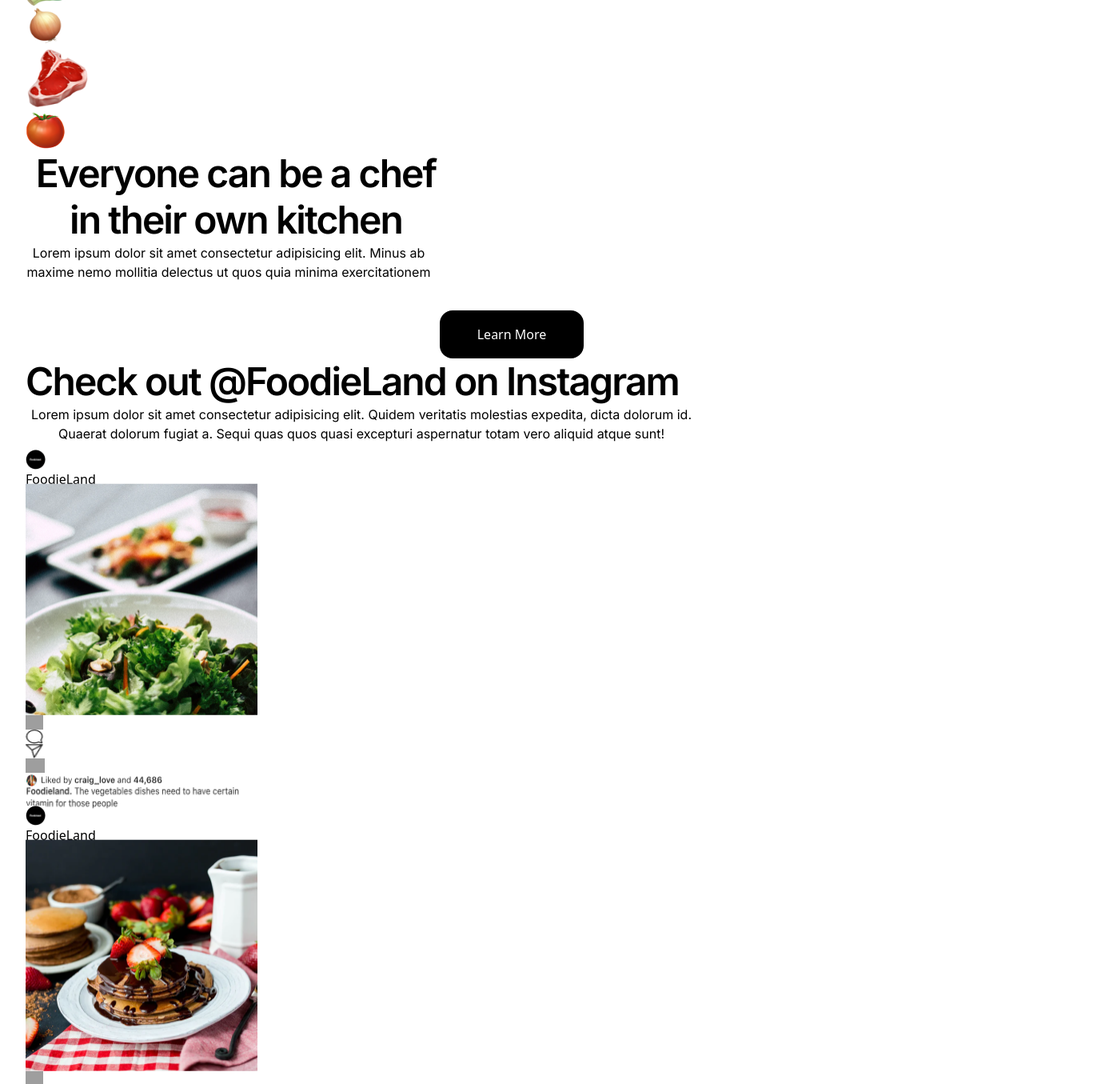
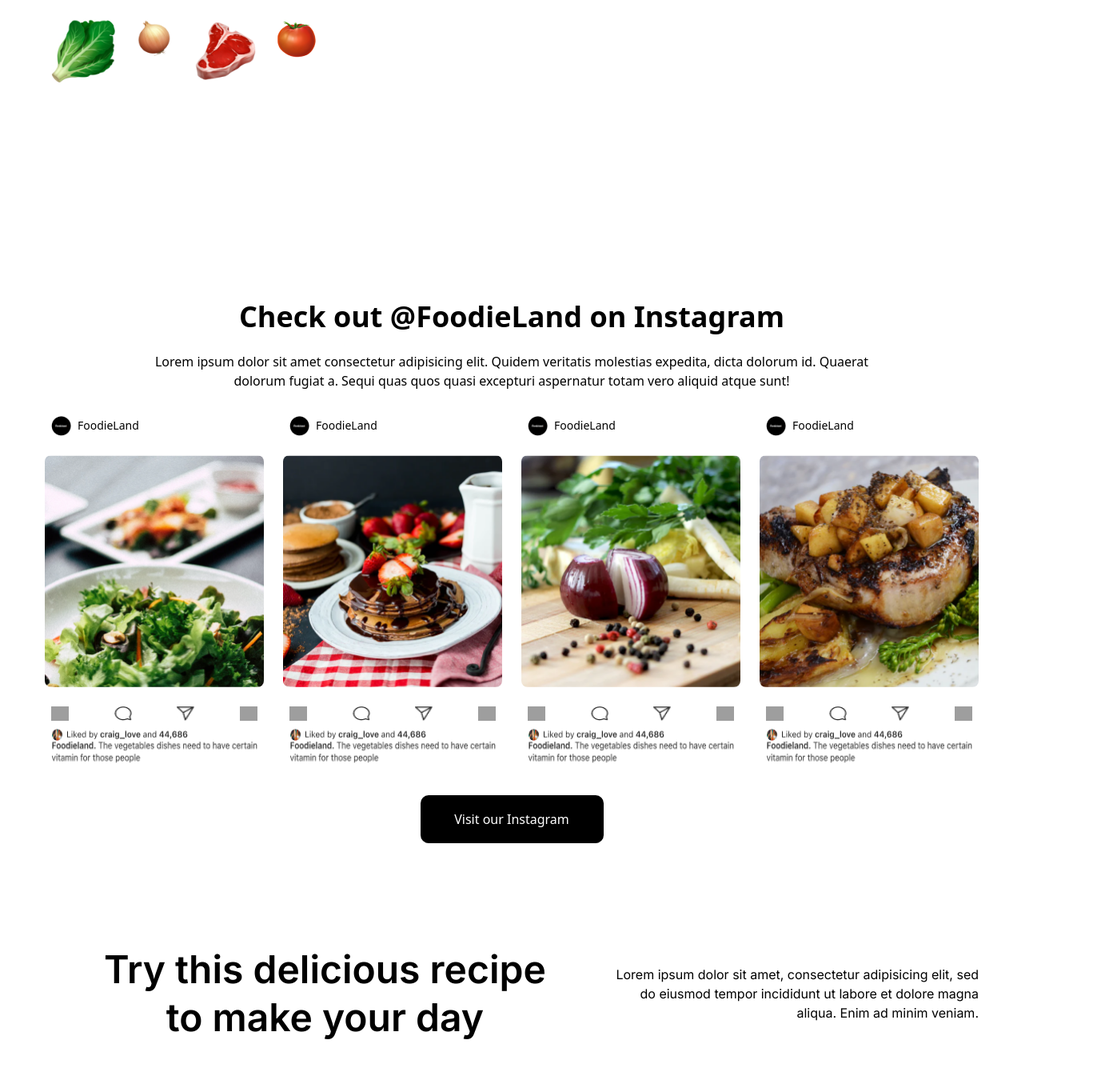
Before and after one commit to Alisher47/Fast-Food-website, a React (Vite) app: page / in a window 1280 px wide. Shown: the part 3520-4875 px from the top of the page at 80% size, 1392 px wide, since content can reach past the window. Built offline with nearby package versions, Linux system fonts and the light colour scheme; grey boxes are pictures that could not be loaded.

Commit message:
updated design

```diff
--- a/src/assets/components/Home/Bottom_recipies/bottomRecipes.jsx
+++ b/src/assets/components/Home/Bottom_recipies/bottomRecipes.jsx
@@ -11,17 +11,25 @@ const BottomRecipes = () => {
   };
 
   return (
-    <div>
-      <div className="top-[5115px] left-[80px] w-[507px] h-[116px] font-inter font-semibold text-[48px] leading-[58.09px] tracking-[-0.04em]">
-        Try this delicious recipe to make your day
-      </div>
-      <div className="top-[5145px] left-[740px] w-[620px] h-[56px] font-inter text-[16px]">
-        Lorem ipsum dolor sit amet, consectetuipisicing elit, sed do eiusmod tempor incididunt ut labore et dolore magna aliqut enim ad minim
+    <div className="container mx-auto px-6 py-16">
+      <div className="flex justify-between items-center mb-8">
+        <div className="w-[60%]">
+          <h2 className="text-[48px] font-semibold font-inter leading-tight">
+            Try this delicious recipe <br/> to make your day
+          </h2>
+        </div>
+
+        <div className="w-[40%] text-right">
+          <p className="text-[16px] font-inter">
+            Lorem ipsum dolor sit amet, consectetur adipisicing elit, sed do eiusmod tempor incididunt ut labore et dolore magna aliqua. Enim ad minim veniam.
+          </p>
+        </div>
       </div>
 
-      <div className="flex flex-wrap gap-4 top-[5291px]">
+      <div className="px-4 py-8">
+      <div className="grid grid-cols-1 sm:grid-cols-2 md:grid-cols-2 lg:grid-cols-4 xl:grid-cols-4 gap-6">
         {recipes.map((recipe) => (
-          <div key={recipe.id} onClick={() => handleDetail(recipe.id)} style={{ cursor: 'pointer' }}>
+          <div key={recipe.id} className="mb-20" onClick={() => handleDetail(recipe.id)}>
             <RecipeCards
               imageSrc={recipe.imageSrc}
               title={recipe.title}
@@ -32,6 +40,7 @@ const BottomRecipes = () => {
         ))}
       </div>
     </div>
+    </div>
   );
 };
 
--- a/src/assets/components/Home/Categories/categories.jsx
+++ b/src/assets/components/Home/Categories/categories.jsx
@@ -8,8 +8,8 @@ import image6 from "../../../../../src/constants/images/image 21.png";
 
 const Categories = () => {
   return (
-    <div className="mt-[150px] px-12 w-full max-w-[1280px] mx-auto"> {/* Center container and make width responsive */}
-      {/* Header Section */}
+    <div className="mt-[150px] px-12 w-full max-w-[1280px] mx-auto">
+
       <div className="flex justify-between items-center mb-8">
         <div className="text-[32px] font-semibold">Categories</div>
         <button className="text-[16px] text-black bg-[#E7FAFE] h-[60px] w-[200px] rounded-[16px]">
@@ -17,7 +17,6 @@ const Categories = () => {
         </button>
       </div>
 
-      {/* Categories Section */}
       <div className="grid grid-cols-2 sm:grid-cols-3 md:grid-cols-6 gap-8">
         <div className="flex flex-col items-center justify-center w-full">
           <img
--- a/src/assets/components/Home/Chef_Container/chef.jsx
+++ b/src/assets/components/Home/Chef_Container/chef.jsx
@@ -1,58 +1,61 @@
 import React from "react";
 import image5 from "../../../../../src/constants/images/image 20.jpg";
 import image6 from "../../../../../src/constants/images/image 21.png";
-
 import chef from "../../../../../src/constants/images/chef.png";
 import onion from "../../../../../src/constants/images/onion.png";
 import image27 from "../../../../../src/constants/images/image 27.png";
 
 const Chef = () => {
   return (
-    <div>
-      <img
-        src={chef}
-        alt="Chef"
-        className="top-[3234px] left-[650px] w-[660px] h-[597px] object-cover rounded-[15px]"
-      />
+    <div className="px-8 py-16">
+      <div className="flex justify-between items-center mb-8">
 
-      <div>
+        <div className="w-[50%]">
+          <h2 className="text-[48px] font-inter font-semibold mb-4">
+            Everyone can be a chef in their own kitchen
+          </h2>
+          <p className="text-[16px] font-inter max-w-[508px] mb-6">
+            Lorem ipsum dolor sit amet consectetur adipisicing elit. Minus ab
+            maxime nemo mollitia delectus ut quos quia minima exercitationem.
+          </p>
+
+          <button className="h-[60px] w-[180px] rounded-[16px] bg-black text-white">
+            Learn More
+          </button>
+        </div>
+
+        {/* Chef Image */}
+        <div className="w-[45%]">
+          <img
+            src={chef}
+            alt="Chef"
+            className="w-full h-[597px] object-cover rounded-[15px]"
+          />
+        </div>
+      </div>
+
+      <div className="flex justify-start gap-6 mb-36">
         <img
           src={image5}
           alt="Image 5"
-          className="top-[3401px] left-[1244px] w-[80px] h-[80px] rounded-[15px]"
+          className="w-[80px] h-[80px] rounded-[15px]"
+        />
+        <img
+          src={onion}
+          alt="Onion"
+          className="w-[50px] h-[50px] rounded-[15px]"
+        />
+        <img
+          src={image6}
+          alt="Image 6"
+          className="w-[80px] h-[80px] rounded-[15px]"
+        />
+        <img
+          src={image27}
+          alt="Image 27"
+          className="w-[50px] h-[50px] rounded-[15px]"
         />
       </div>
-      <div>
-        <img
-          src={onion}
-          alt="onion"
-          className="top-[3331px] w-[50px] h-[50px] left-[1130px]"
-        />
-      </div>
-      <div>
-        <img
-          src={image6}
-          alt=""
-          className="   top-[3334px] w-[80px] h-[80px] left-[752px]"
-        />
-      </div>
-      <div>
-        <img
-          src={image27}
-          alt=""
-          className="top-[3657px] w-[50px] h-[50px] left-[684px]"
-        />
-      </div>
-      <div className="top-[3403px] left-[80px] w-[526px] h-[116px] font-inter font-semibold text-[48px] leading-[58.09px] tracking-[-0.04em]">
-        Everyone can be a chef in their own kitchen
-      </div>
-      <p className="top-[3543px] w-[508px] h-[84px] left-[80px] font-inter">
-        Lorem ipsum dolor sit amet consectetur adipisicing elit. Minus ab maxime
-        nemo mollitia delectus ut quos quia minima exercitationem
-      </p>
-      <button className="top-[3699px] h-[60px] w-[180px] left-[80px] rounded-[16px] bg-black text-white">
-        Learn More
-      </button>
     </div>
   );
 };
--- a/src/assets/components/Home/Footer/footer.jsx
+++ b/src/assets/components/Home/Footer/footer.jsx
@@ -1,22 +1,24 @@
-import React from 'react'
+import React from 'react';
 
 const Footer = () => {
+  return (
+    <div className="bg-[#F9F9F9] py-8 mt-[150px]">
+      <div className="max-w-[1280px] mx-auto flex justify-between items-center px-4">
+        <h1 className="font-lobster text-3xl">FoodieLand</h1>
 
-
-  return (
-    <div className="relative w-[1280px] h-[193px] top-[6200px] left-[80px]">
-      <div className="flex justify-between items-center px-4 py-2">
-        <h1 className="font-lobster text-3xl ml-4 left-[80px]">FoodieLand</h1>
-        <div className="flex space-x-16 flex-grow justify-center">
+        <div className="flex space-x-12">
           <h3 className="cursor-pointer hover:text-gray-400 text-lg">Recipes</h3>
           <h3 className="cursor-pointer hover:text-gray-400 text-lg">Blog</h3>
           <h3 className="cursor-pointer hover:text-gray-400 text-lg">Contact</h3>
           <h3 className="cursor-pointer hover:text-gray-400 text-lg">About Us</h3>
         </div>
       </div>
-       <div className='  left-[35px]'>Lorem ipsum dolor sit amet, consectetuipisicing elit, </div>
+
+      <div className="text-center text-sm text-gray-500 mt-4">
+        Lorem ipsum dolor sit amet, consectetuipisicing elit, sed do eiusmod tempor incididunt ut labore et dolore magna aliqua.
+      </div>
     </div>
-  )
-}
+  );
+};
 
-export default Footer
+export default Footer;
--- a/src/assets/components/Home/Instagram_Posts/instagram.jsx
+++ b/src/assets/components/Home/Instagram_Posts/instagram.jsx
@@ -1,187 +1,155 @@
-import React from 'react'
-import Oval from '../../../../../src/constants/images/Oval.jpg';
-import Rectangle from '../../../../../src/constants/images/Rectangle.png';
-import Like from '../../../../../src/constants/images/Like.png';
-import Comments from '../../../../../src/constants/images/Comment.jpg';
-import Shape from '../../../../../src/constants/images/Shape.jpg';
-import Save from '../../../../../src/constants/images/Save.png';
-import LikeInfo from '../../../../../src/constants/images/Likes Info.png';
-import text from '../../../../../src/constants/images/text.png';
-import instagram from '../../../../../src/constants/images/instagram.png';
-import instagram2 from '../../../../../src/constants/images/instagram2.png';
-import instagram3 from '../../../../../src/constants/images/instagram3.png';
-import Button from '../Buttons/buttons';
+import React from "react";
+import Oval from "../../../../../src/constants/images/Oval.jpg";
+import Rectangle from "../../../../../src/constants/images/Rectangle.png";
+import Like from "../../../../../src/constants/images/Like.png";
+import Comments from "../../../../../src/constants/images/Comment.jpg";
+import Shape from "../../../../../src/constants/images/Shape.jpg";
+import Save from "../../../../../src/constants/images/Save.png";
+import LikeInfo from "../../../../../src/constants/images/Likes Info.png";
+import text from "../../../../../src/constants/images/text.png";
+import instagram from "../../../../../src/constants/images/instagram.png";
+import instagram2 from "../../../../../src/constants/images/instagram2.png";
+import instagram3 from "../../../../../src/constants/images/instagram3.png";
+import Button from "../Buttons/buttons";
+
 const Instagram = () => {
   return (
-    <div>
-       <div className="top-[4071px] left-[322px] w-[796px] h-[58px] font-inter font-semibold text-[48px] leading-[58.09px] tracking-[-0.04em] whitespace-nowrap">
-        Check out @FoodieLand on Instagram
+    <div className="px-6 py-16">
+      <div className="text-center mb-6">
+        <h2 className="text-4xl font-semibold">
+          Check out @FoodieLand on Instagram
+        </h2>
+        <p className="text-[16px] mt-[24px] max-w-4xl mx-auto">
+          Lorem ipsum dolor sit amet consectetur adipisicing elit. Quidem
+          veritatis molestias expedita, dicta dolorum id. Quaerat dolorum fugiat
+          a. Sequi quas quos quasi excepturi aspernatur totam vero aliquid atque
+          sunt!
+        </p>
       </div>
-      <div className="top-[4153px] w-[840px] h-[56px] left-[322px] font-inter text-center">Lorem ipsum dolor sit amet consectetur adipisicing elit. Quidem veritatis molestias expedita, dicta dolorum id. Quaerat dolorum fugiat a. Sequi quas quos quasi excepturi aspernatur totam vero aliquid atque sunt!</div>
-      <div className="top-[4289px] w-[290px] left-[80px] bg-[#E7F9FD]">
-        </div>
-        <div className="top-[4289px] w-[290px] h-[42px] left-[80px] bg-white">
-          <img src={Oval}
-          alt=""
-          className=" w-[25px] h-[25px] top-[9px] left[8px]"
+
+      <div className="flex justify-between space-x-6">
+        <div className="w-[290px]">
+          <div className="bg-white p-2 rounded-lg flex items-center mb-4">
+            <img src={Oval} alt="Profile" className="w-[25px] h-[25px]" />
+            <p className="ml-2 text-sm">FoodieLand</p>
+          </div>
+          <img
+            src={Rectangle}
+            alt="Instagram Post"
+            className="w-full h-[290px] object-cover rounded-lg mb-4"
           />
-          <p className="top-[9px] w-[57px] h-[14px] left-[42px]">FoodieLand</p>
-        </div>
-        <img src={Rectangle}
-        alt=""
-        className="top-[4331px] h-[290px] w-[290px] left-[80px]"
-        />
-        <div className=" top-[4621px] w-[290px] h-[113px] left-[80px] bg-white">
-         <img src={Like}
-         alt=""
-         className="w-[22px] h-[18px] top-[11px] left-[11px]"
-         />
-         <img src={Comments}
-         alt=""
-         className="w-[22px] h-[18px] top-[11px] left-[44px]"
-         />
-         <img src={Shape}
-         alt=""
-         className="w-[22px] h-[18px] top-[12px] left-[80px]"
-         />
-         <img src={Save}
-         alt=""
-         className="w-[22] h-[18px] top-[12px] left-[262px]"
-         />
-         <img src={LikeInfo}
-         alt=""
-         className=" w-[204px] h-[17px] top-[38px] left-[12px]"
-         />
-         <img src={text}
-         alt=""
-         className=" w-[267px] h-[28px] top-[57px] left-[12px]"
-         />
+          <div className="bg-white p-2 rounded-b-lg">
+            <div className="flex justify-between items-center">
+              <img src={Like} alt="Like" className="w-[22px] h-[18px]" />
+              <img src={Comments} alt="Comment" className="w-[22px] h-[18px]" />
+              <img src={Shape} alt="Shape" className="w-[22px] h-[18px]" />
+              <img src={Save} alt="Save" className="w-[22px] h-[18px]" />
+            </div>
+            <div className="mt-2">
+              <img
+                src={LikeInfo}
+                alt="Like Info"
+                className="w-[204px] h-[17px]"
+              />
+              <img src={text} alt="Text" className="w-[267px] h-[28px]" />
+            </div>
+          </div>
         </div>
 
-        {/* // second instagram Card */}
-        <div className="top-[4289px] w-[290px] h-[42px] left-[410px] bg-white">
-          <img src={Oval}
-          alt=""
-          className=" w-[25px] h-[25px] top-[9px] left[410px]"
+        <div className="w-[290px]">
+          <div className="bg-white p-2 rounded-lg flex items-center mb-4">
+            <img src={Oval} alt="Profile" className="w-[25px] h-[25px]" />
+            <p className="ml-2 text-sm">FoodieLand</p>
+          </div>
+          <img
+            src={instagram}
+            alt="Instagram Post"
+            className="w-full h-[290px] object-cover rounded-lg mb-4"
           />
-          <p className="top-[9px] w-[57px] h-[14px] left-[42px]">FoodieLand</p>
-        </div>
-        <img src={instagram}
-        alt=""
-        className="top-[4331px] h-[290px] w-[290px] left-[410px]"
-        />
-        <div className=" top-[4621px] w-[290px] h-[113px] left-[410px] bg-white">
-         <img src={Like}
-         alt=""
-         className="w-[22px] h-[18px] top-[11px] left-[11px]"
-         />
-         <img src={Comments}
-         alt=""
-         className=" w-[22px] h-[18px] top-[11px] left-[44px]"
-         />
-         <img src={Shape}
-         alt=""
-         className=" w-[22px] h-[18px] top-[12px] left-[80px]"
-         />
-         <img src={Save}
-         alt=""
-         className=" w-[22] h-[18px] top-[12px] left-[262px]"
-         />
-         <img src={LikeInfo}
-         alt=""
-         className=" w-[204px] h-[17px] top-[38px] left-[12px]"
-         />
-         <img src={text}
-         alt=""
-         className=" w-[267px] h-[28px] top-[57px] left-[12px]"
-         />
+          <div className="bg-white p-2 rounded-b-lg">
+            <div className="flex justify-between items-center">
+              <img src={Like} alt="Like" className="w-[22px] h-[18px]" />
+              <img src={Comments} alt="Comment" className="w-[22px] h-[18px]" />
+              <img src={Shape} alt="Shape" className="w-[22px] h-[18px]" />
+              <img src={Save} alt="Save" className="w-[22px] h-[18px]" />
+            </div>
+            <div className="mt-2">
+              <img
+                src={LikeInfo}
+                alt="Like Info"
+                className="w-[204px] h-[17px]"
+              />
+              <img src={text} alt="Text" className="w-[267px] h-[28px]" />
+            </div>
+          </div>
         </div>
 
-        {/* // 3rd instgram card */}
-        <div className="  top-[4289px] w-[290px] h-[42px] left-[740px] bg-white">
-          <img src={Oval}
-          alt=""          className="  w-[25px] h-[25px] top-[9px] left[740px]"
+        <div className="w-[290px]">
+          <div className="bg-white p-2 rounded-lg flex items-center mb-4">
+            <img src={Oval} alt="Profile" className="w-[25px] h-[25px]" />
+            <p className="ml-2 text-sm">FoodieLand</p>
+          </div>
+          <img
+            src={instagram2}
+            alt="Instagram Post"
+            className="w-full h-[290px] object-cover rounded-lg mb-4"
           />
-          <p className="  top-[9px] w-[57px] h-[14px] left-[42px]">FoodieLand</p>
-        </div>
-        <img src={instagram2}
-        alt=""
-        className="  top-[4331px] h-[290px] w-[290px] left-[740px]"
-        />
-        <div className="  top-[4621px] w-[290px] h-[113px] left-[740px] bg-white">
-         <img src={Like}
-         alt=""
-         className="  w-[22px] h-[18px] top-[11px] left-[11px]"
-         />
-         <img src={Comments}
-         alt=""
-         className="  w-[22px] h-[18px] top-[11px] left-[44px]"
-         />
-         <img src={Shape}
-         alt=""
-         className="  w-[22px] h-[18px] top-[12px] left-[80px]"
-         />
-         <img src={Save}
-         alt=""
-         className="  w-[22] h-[18px] top-[12px] left-[262px]"
-         />
-         <img src={LikeInfo}
-         alt=""
-         className="  w-[204px] h-[17px] top-[38px] left-[12px]"
-         />
-         <img src={text}
-         alt=""
-         className="  w-[267px] h-[28px] top-[57px] left-[12px]"
-         />
+          <div className="bg-white p-2 rounded-b-lg">
+            <div className="flex justify-between items-center">
+              <img src={Like} alt="Like" className="w-[22px] h-[18px]" />
+              <img src={Comments} alt="Comment" className="w-[22px] h-[18px]" />
+              <img src={Shape} alt="Shape" className="w-[22px] h-[18px]" />
+              <img src={Save} alt="Save" className="w-[22px] h-[18px]" />
+            </div>
+            <div className="mt-2">
+              <img
+                src={LikeInfo}
+                alt="Like Info"
+                className="w-[204px] h-[17px]"
+              />
+              <img src={text} alt="Text" className="w-[267px] h-[28px]" />
+            </div>
+          </div>
         </div>
 
-        {/* //4th instagram Card */}
-        <div className="  top-[4289px] w-[290px] h-[42px] left-[1070px] bg-white">
-          <img src={Oval}
-          alt=""
-          className="  w-[25px] h-[25px] top-[9px] left[1070px]"
+        {/* Card 4 */}
+        <div className="w-[290px]">
+          <div className="bg-white p-2 rounded-lg flex items-center mb-4">
+            <img src={Oval} alt="Profile" className="w-[25px] h-[25px]" />
+            <p className="ml-2 text-sm">FoodieLand</p>
+          </div>
+          <img
+            src={instagram3}
+            alt="Instagram Post"
+            className="w-full h-[290px] object-cover rounded-lg mb-4"
           />
-          <p className="  top-[9px] w-[57px] h-[14px] left-[42px]">FoodieLand</p>
+          <div className="bg-white p-2 rounded-b-lg">
+            <div className="flex justify-between items-center">
+              <img src={Like} alt="Like" className="w-[22px] h-[18px]" />
+              <img src={Comments} alt="Comment" className="w-[22px] h-[18px]" />
+              <img src={Shape} alt="Shape" className="w-[22px] h-[18px]" />
+              <img src={Save} alt="Save" className="w-[22px] h-[18px]" />
+            </div>
+            <div className="mt-2">
+              <img
+                src={LikeInfo}
+                alt="Like Info"
+                className="w-[204px] h-[17px]"
+              />
+              <img src={text} alt="Text" className="w-[267px] h-[28px]" />
+            </div>
+          </div>
         </div>
-        <img src={instagram3}
-        alt=""
-        className="  top-[4331px] h-[290px] w-[290px] left-[1070px]"
+      </div>
+
+      <div className="flex justify-center mt-8">
+        <Button
+          className="w-[229px] h-[60px] bg-black text-white rounded-[10px]"
+          text="Visit our Instagram"
         />
-        <div className="  top-[4621px] w-[290px] h-[113px] left-[1070px] bg-white">
-         <img src={Like}
-         alt=""
-         className="  w-[22px] h-[18px] top-[11px] left-[11px]"
-         />
-         <img src={Comments}
-         alt=""
-         className="  w-[22px] h-[18px] top-[11px] left-[44px]"
-         />
-         <img src={Shape}
-         alt=""
-         className="  w-[22px] h-[18px] top-[12px] left-[80px]"
-         />
-         <img src={Save}
-         alt=""
-         className="  w-[22] h-[18px] top-[12px] left-[262px]"
-         />
-         <img src={LikeInfo}
-         alt=""
-         className="  w-[204px] h-[17px] top-[38px] left-[12px]"
-         />
-         <img src={text}
-         alt=""
-         className="  w-[267px] h-[28px] top-[57px] left-[12px]"
-         />
+      </div>
+    </div>
+  );
+};
 
-
-    </div>
-    <Button
-  className="  top-[4815px] left-[620px] w-[229px] h-[60px] bg-black text-white rounded-[10px]"
-  text="Visit our Instagram"
-
-/>
-    </div>
-  )
-}
-
-export default Instagram
+export default Instagram;
--- a/src/assets/components/Home/Navbar/navbar.jsx
+++ b/src/assets/components/Home/Navbar/navbar.jsx
@@ -13,12 +13,11 @@ const Navbar = () => {
 
   return (
     <div className="">
-      {/* Navbar container */}
+
       <div className="flex justify-between items-center px-6 py-4">
-        {/* Logo */}
+
         <h1 className="font-lobster text-3xl">FoodieLand</h1>
 
-        {/* Navigation Links */}
         <div className="flex space-x-8">
           <h3 className="cursor-pointer hover:text-gray-400 text-lg">Home</h3>
           <h3 className="cursor-pointer hover:text-gray-400 text-lg">Recipes</h3>
--- a/src/assets/components/Home/Recipies/constants.js
+++ b/src/assets/components/Home/Recipies/constants.js
@@ -19,7 +19,7 @@ const recipeData = [
     { imgSrc: cake, title: 'Fruit PanCake with Orange & Blueberry', timeText: '30 Minutes', buttonLabel: 'Sweet', buttonText: image2 },
     { imgSrc: chicken, title: 'The Best Easy One Pot Chicken and Rice', timeText: '30 Minutes', buttonLabel: 'Snack', buttonText: image2 },
     { imgSrc: pasta, title: 'The Cremiest Creamy Chicken and Bacon Pasta', timeText: '30 Minutes', buttonLabel: 'Noodles', buttonText: image2 },
-    { imgSrc: pic, title: 'Some Title', timeText: '30 Minutes', buttonLabel: 'Noodles', buttonText: image2 }, // Example for the last image
+    { imgSrc: pic, title: 'Some Title', timeText: '30 Minutes', buttonLabel: 'Noodles', buttonText: image2 },
   ];
 
   export default recipeData
--- a/src/assets/components/Home/Recipies/recipeCard.jsx
+++ b/src/assets/components/Home/Recipies/recipeCard.jsx
@@ -4,7 +4,6 @@ import Button from '../Buttons/buttons';
 const RecipeCard = ({ imgSrc, title, timeText, buttonLabel, buttonText }) => {
   return (
     <div className="w-[350px] h-[450px] bg-[#E7F9FD] rounded-[30px] p-4 flex flex-col items-center">
-      {/* Image Section */}
       <div className="w-full h-[250px] mb-4">
         <img
           src={imgSrc}
@@ -13,11 +12,9 @@ const RecipeCard = ({ imgSrc, title, timeText, buttonLabel, buttonText }) => {
         />
       </div>
 
-      {/* Text and Buttons Section */}
       <div className="text-center">
         <h3 className="font-inter font-bold text-[24px] mb-4">{title}</h3>
 
-        {/* Time Button */}
         <Button className="w-[140px] h-[40px] bg-[#E7F9FD] text-black text-[14px] font-inter font-semibold rounded-[16px] flex items-center justify-center mb-2">
           <img
             src={buttonText}
@@ -27,7 +24,6 @@ const RecipeCard = ({ imgSrc, title, timeText, buttonLabel, buttonText }) => {
           {timeText}
         </Button>
 
-        {/* Label Button */}
         <Button className="w-[140px] h-[40px] bg-black text-white text-[14px] font-inter font-semibold rounded-[16px]">
           {buttonLabel}
         </Button>
```
Also changed, not shown: src/assets/components/Home/Bottom_Rectangle/bottomModal.jsx (+31 -22 lines), src/assets/components/Home/Bottom_recipies/cards.jsx (+7 -5 lines), src/constants/index.js (added).
